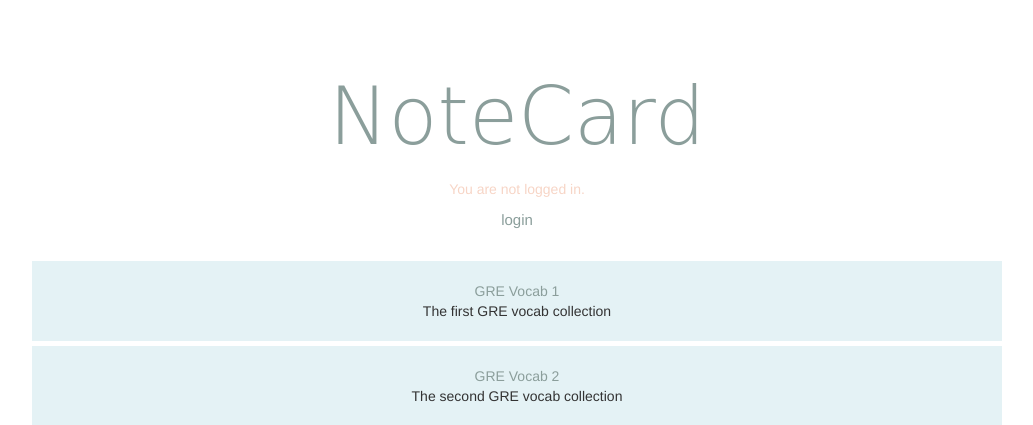
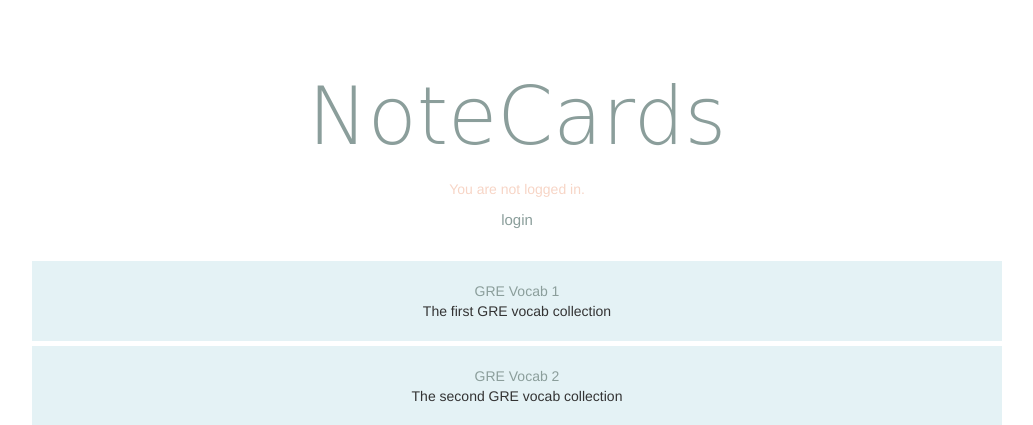
Before and after one commit to valeriechizhang/NoteCards, a Flask app: page / in a window 1280 px wide. Shown: the top 425 px of the page, without its empty margins (123-1156 px from the left). Run offline with Flask 2, Linux system fonts and the light colour scheme; some libraries are stand-ins or nearby versions; some web fonts are replaced.

Commit message:
changed the header

```diff
--- a/templates/header.html
+++ b/templates/header.html
@@ -1,7 +1,7 @@
 <div class='row header text-center'>
     <div class='row banner'>
         <div class='col-md-12 banner-logo'>
-            <a href='/'>NoteCard</a>
+            <a href='/'>NoteCards</a>
         </div>
     </div>
 
```
